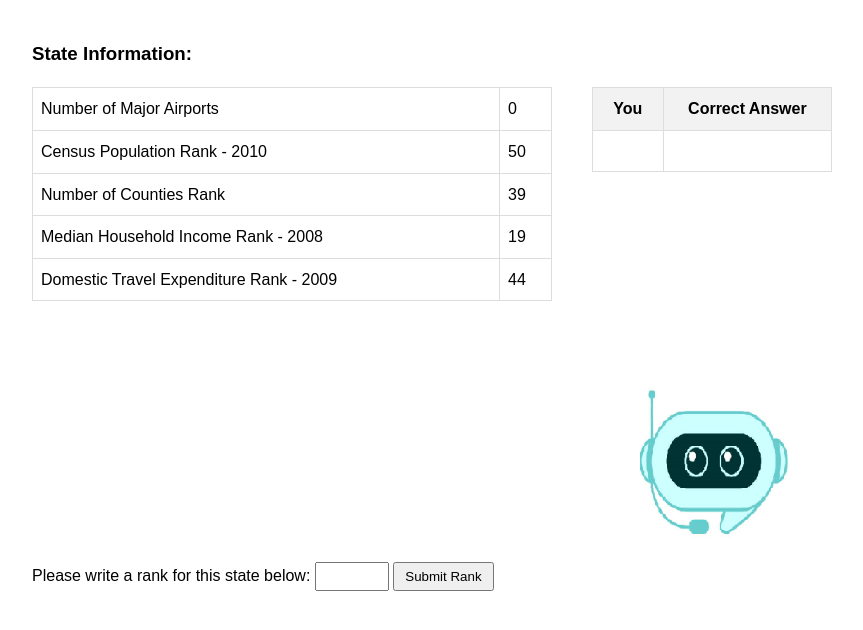
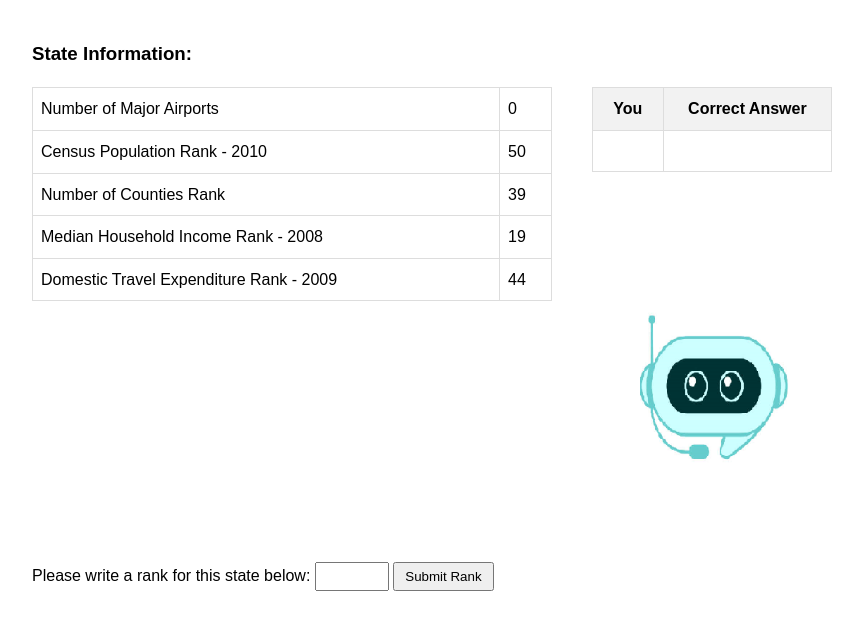
Before and after one commit to Nosratabadi/state-ranking-experiment, a plain HTML site: page index.html in a window 1280 px wide. Shown: the whole page, without its empty margins (208-1071 px from the left). Drawn offline with Linux system fonts and the light colour scheme.

Commit message:
Update index.html

```diff
--- a/index.html
+++ b/index.html
@@ -68,7 +68,7 @@
         }
         .ai-avatar {
             position: absolute;
-            bottom: -25px; /* Moved down by 2.5cm (converted to pixels) */
+            bottom: 50px; /* Moved down by 2.5cm (converted to pixels) */
             left: 50%;
             transform: translateX(-50%);
             width: 220px; /* Increased width by 2.75 times */
```
